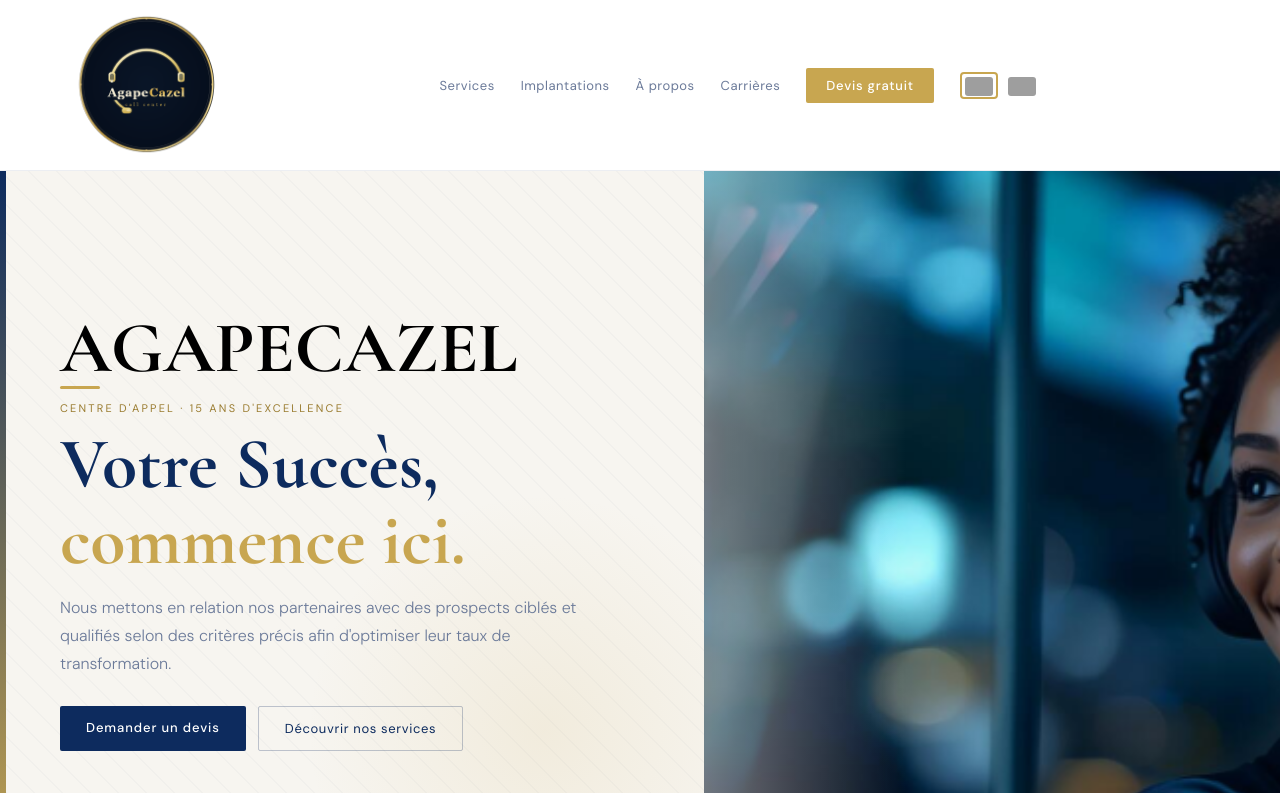
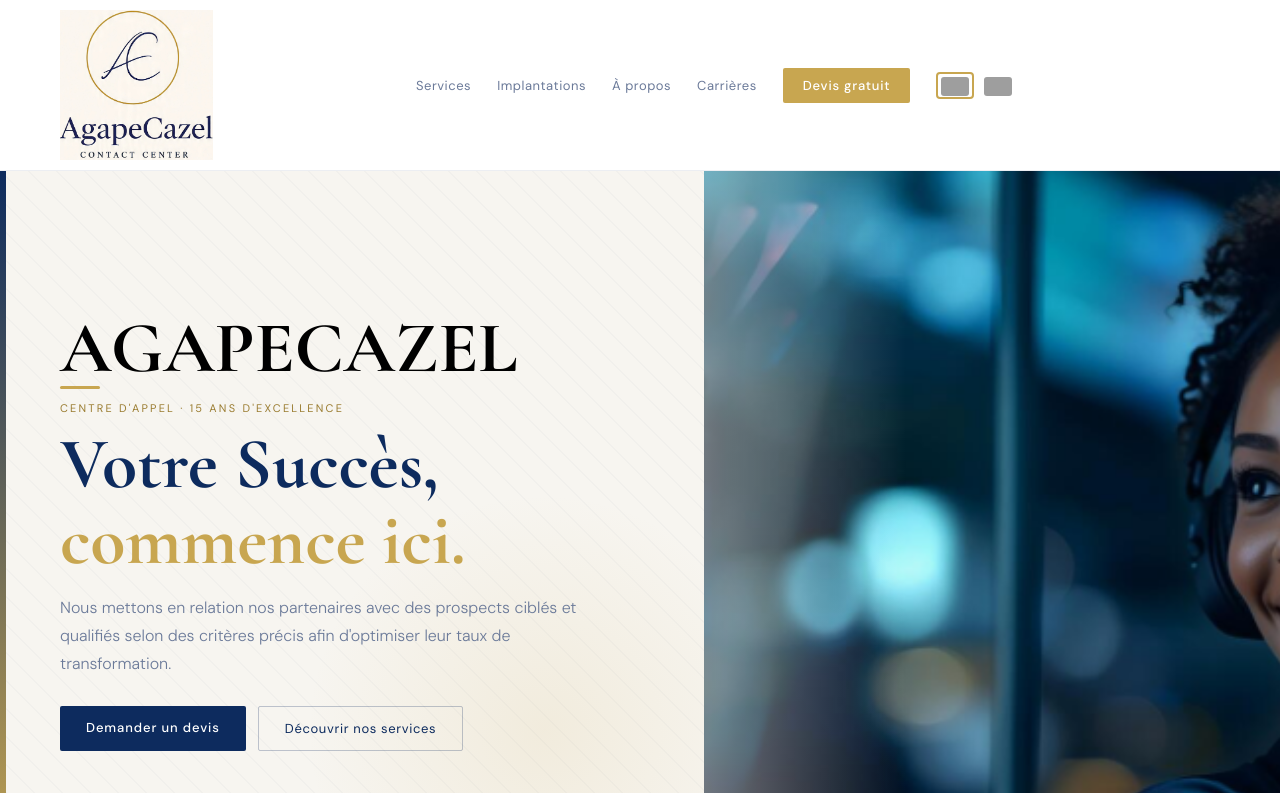
Before and after one commit to allanbavajee/Agapecazel, a Next.js app: page / in a window 1280 px wide. Shown: the top 793 px of the page. Built offline with nearby package versions, Linux system fonts and the light colour scheme; grey boxes are pictures that could not be loaded.

Commit message:
Update page.js

```diff
--- a/app/page.js
+++ b/app/page.js
@@ -327,7 +327,7 @@ function HomeComponent() {
           }}
         >
           <a href="#">
-            <img src="/logoA.png" alt="AgapeCazel" style={{ height: 150, width: "auto", display: "block" }} />
+            <img src="/logoAG.png" alt="AgapeCazel" style={{ height: 150, width: "auto", display: "block" }} />
           </a>
 
           <div className="desktop-nav" style={s.navLinks}>
```
